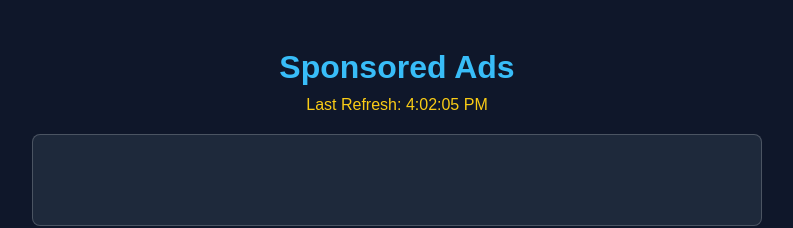
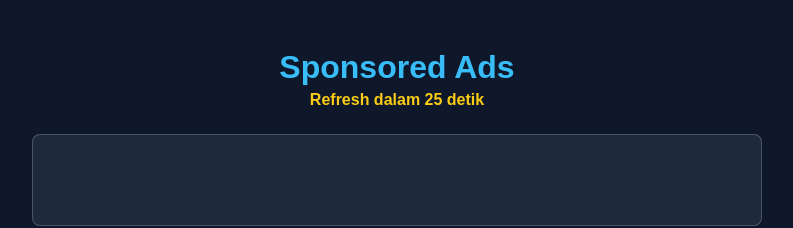
Before and after one commit to RizkySanDex/Monetag-Ads, a plain HTML site: page index.html in a window 1280 px wide. Shown: the top 228 px of the page, without its empty margins (243-1036 px from the left). Drawn offline with Linux system fonts and the light colour scheme.

Commit message:
Add files via upload

```diff
--- a/index.html
+++ b/index.html
@@ -14,8 +14,8 @@
       align-items: center;
       padding: 20px;
     }
-    h1 { color: #38bdf8; margin-bottom: 10px; }
-    .refresh-time { color: #facc15; margin-bottom: 10px; }
+    h1 { color: #38bdf8; margin-bottom: 5px; }
+    .countdown { color: #facc15; margin-bottom: 15px; font-weight: bold; }
     .banner {
       background: #1e293b;
       border: 1px solid rgba(255,255,255,0.2);
@@ -32,7 +32,7 @@
 </head>
 <body>
   <h1>Sponsored Ads</h1>
-  <div class="refresh-time" id="refreshTime">Last Refresh: --:--:--</div>
+  <div class="countdown">Refresh dalam <span id="timer">30</span> detik</div>
 
   <!-- Banner 728x90 -->
   <div class="banner leaderboard" id="ad728"></div>
@@ -56,57 +56,45 @@
 
   <!-- Script Adsterra & Auto Refresh -->
   <script>
-    function updateRefreshTime() {
-      const now = new Date();
-      const timeStr = now.toLocaleTimeString();
-      document.getElementById("refreshTime").textContent = "Last Refresh: " + timeStr;
+    function injectAd(containerId, key, w, h) {
+      const container = document.getElementById(containerId);
+      container.innerHTML = "";
+
+      const script1 = document.createElement("script");
+      script1.type = "text/javascript";
+      script1.innerHTML = `atOptions = {key:'${key}',format:'iframe',height:${h},width:${w},params:{}};`;
+      container.appendChild(script1);
+
+      const script2 = document.createElement("script");
+      script2.type = "text/javascript";
+      script2.src = `//www.highperformanceformat.com/${key}/invoke.js`;
+      container.appendChild(script2);
     }
 
-    function loadAdsterra() {
-      // Update waktu refresh
-      updateRefreshTime();
+    function loadAds() {
+      injectAd("ad728", "790e3e25b374c71ea2bede25e64dafd1", 728, 90);
+      injectAd("ad300a", "276947a635572659f48ea4440c4e25fc", 300, 250);
+      injectAd("ad300b", "276947a635572659f48ea4440c4e25fc", 300, 250);
+      injectAd("ad320", "a443559ffdea6367477176b606afde09", 320, 50);
+    }
 
-      // 728x90
-      document.getElementById("ad728").innerHTML = '';
-      var ad728 = document.createElement('script');
-      ad728.type = 'text/javascript';
-      ad728.innerHTML = "atOptions = {key:'790e3e25b374c71ea2bede25e64dafd1',format:'iframe',height:90,width:728,params:{}};";
-      document.getElementById("ad728").appendChild(ad728);
-      var ad728_src = document.createElement('script');
-      ad728_src.type = 'text/javascript';
-      ad728_src.src = "//www.highperformanceformat.com/790e3e25b374c71ea2bede25e64dafd1/invoke.js";
-      document.getElementById("ad728").appendChild(ad728_src);
-
-      // 300x250 (dua kolom)
-      ['ad300a','ad300b'].forEach(function(id){
-        document.getElementById(id).innerHTML = '';
-        var ad300 = document.createElement('script');
-        ad300.type = 'text/javascript';
-        ad300.innerHTML = "atOptions = {key:'276947a635572659f48ea4440c4e25fc',format:'iframe',height:250,width:300,params:{}};";
-        document.getElementById(id).appendChild(ad300);
-        var ad300_src = document.createElement('script');
-        ad300_src.type = 'text/javascript';
-        ad300_src.src = "//www.highperformanceformat.com/276947a635572659f48ea4440c4e25fc/invoke.js";
-        document.getElementById(id).appendChild(ad300_src);
-      });
-
-      // 320x50
-      document.getElementById("ad320").innerHTML = '';
-      var ad320 = document.createElement('script');
-      ad320.type = 'text/javascript';
-      ad320.innerHTML = "atOptions = {key:'a443559ffdea6367477176b606afde09',format:'iframe',height:50,width:320,params:{}};";
-      document.getElementById("ad320").appendChild(ad320);
-      var ad320_src = document.createElement('script');
-      ad320_src.type = 'text/javascript';
-      ad320_src.src = "//www.highperformanceformat.com/a443559ffdea6367477176b606afde09/invoke.js";
-      document.getElementById("ad320").appendChild(ad320_src);
+    // Countdown timer
+    let timer = 30;
+    function startCountdown() {
+      const timerEl = document.getElementById("timer");
+      setInterval(() => {
+        timer--;
+        if (timer <= 0) {
+          loadAds();
+          timer = 30;
+        }
+        timerEl.textContent = timer;
+      }, 1000);
     }
 
     // Load pertama kali
-    loadAdsterra();
-
-    // Auto refresh setiap 30 detik
-    setInterval(loadAdsterra, 30000);
+    loadAds();
+    startCountdown();
   </script>
 </body>
 </html>
```
